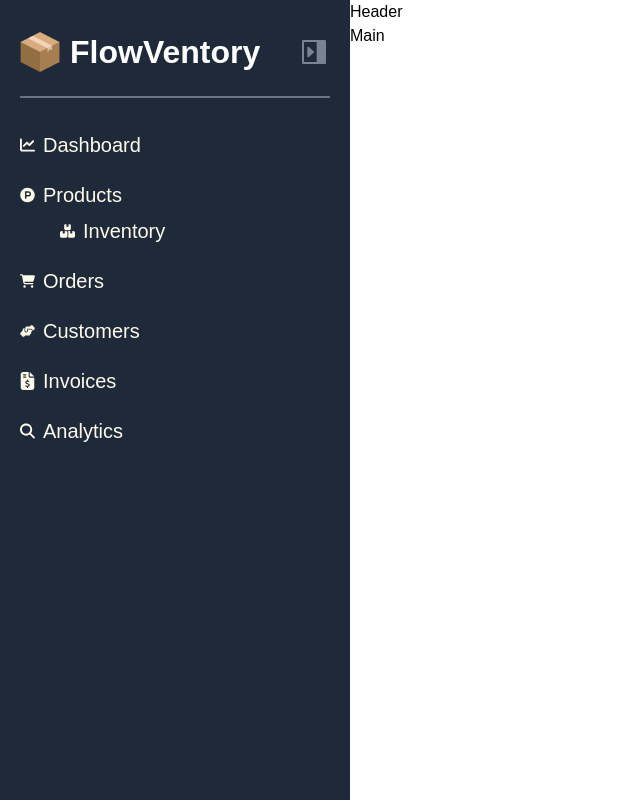
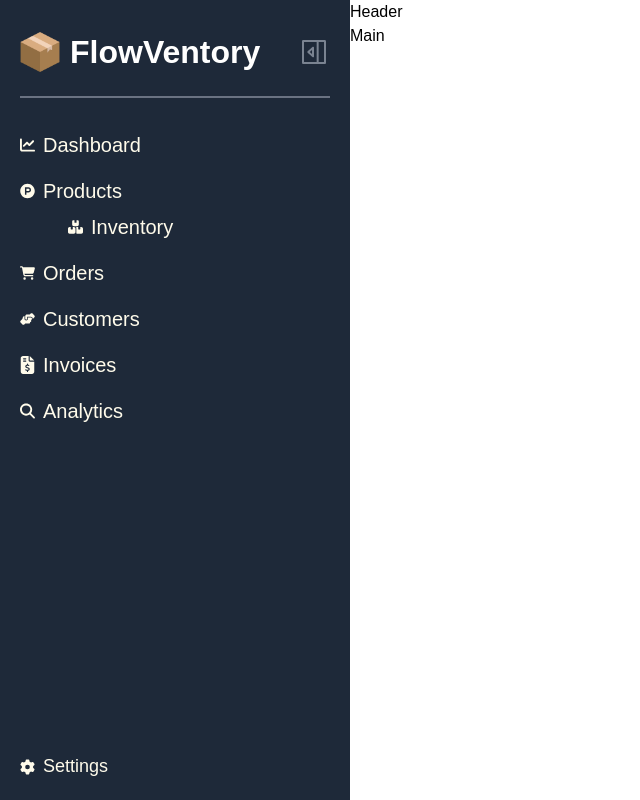
Before and after one commit to Yahyawi99/n8n-erp-automation, a React (Vite) app in the folder client/: page / in a window 1280 px wide. Shown: the whole page, without its empty margins (0-640 px from the left). Built offline with nearby package versions, Linux system fonts and the light colour scheme; a web font is replaced by a local one.

Commit message:
added icons to sidebar options

```diff
--- a/client/src/components/layout/Sidebar.tsx
+++ b/client/src/components/layout/Sidebar.tsx
@@ -8,10 +8,12 @@ import {
   faHandshakeAngle,
   faFileInvoiceDollar,
   faMagnifyingGlass,
+  faGear,
   type IconDefinition,
 } from "@fortawesome/free-solid-svg-icons";
 import { faProductHunt } from "@fortawesome/free-brands-svg-icons";
 import logo from "../../assets/icons/logo.png";
+import CloseSidebar from "../ui/CloseSidebar";
 
 type Option = {
   name: string;
@@ -54,20 +56,27 @@ const sidebarOptions: Option[] = [
 
 const Sidebar: React.FC = () => {
   return (
-    <aside className="w-1/2 min-h-screen max-w-[350px] bg-gray-800 p-5 overflow-hidden">
+    <aside className="flex flex-col w-1/2 min-h-screen max-w-[350px] bg-gray-800 p-5 overflow-hidden">
       <div className="flex items-center justify-between py-2 pb-5 mb-8 border-b-2 border-gray-500">
         <div className="flex items-center gap-2.5">
           <img className="w-[40px]" src={logo} alt="logo" />
           <h1 className="text-[32px] font-extrabold text-white">FlowVentory</h1>
         </div>
 
-        <CloseIcon />
+        <CloseSidebar />
+      </div>
+
+      <div className="flex-1">
+        <ul className="flex flex-col gap-4 text-amber-50">
+          <Options data={sidebarOptions} />
+        </ul>
       </div>
 
       <div>
-        <ul className="flex flex-col gap-5 text-amber-50">
-          <Options data={sidebarOptions} />
-        </ul>
+        <button className="flex items-center gap-2 text-amber-50 cursor-pointer text-[18px]">
+          <FontAwesomeIcon icon={faGear} width={15} />
+          <p>Settings</p>
+        </button>
       </div>
     </aside>
   );
@@ -84,7 +93,7 @@ const Options = ({ data }: { data: Option[] }) => {
         </div>
 
         {subOptions ? (
-          <ul className="flex items-center gap-2 ml-10">
+          <ul className="flex items-center gap-2 ml-12">
             <Options data={subOptions} />
           </ul>
         ) : (
@@ -95,21 +104,4 @@ const Options = ({ data }: { data: Option[] }) => {
   });
 };
 
-const CloseIcon = () => {
-  return (
-    <svg
-      className="fill-gray-400 cursor-pointer opacity-75 w-[32px] h-[32px]"
-      strokeLinejoin="round"
-      strokeMiterlimit="2"
-      viewBox="0 0 24 24"
-      xmlns="http://www.w3.org/2000/svg"
-    >
-      <path
-        d="m4 2.999c-.478 0-1 .379-1 1v16c0 .62.519 1 1 1h16c.621 0 1-.52 1-1v-16c0-.478-.379-1-1-1zm.5 16.5v-15h9.5v15zm3.658-11.321c-.137-.124-.299-.179-.458-.179-.358 0-.7.284-.7.705v6.59c0 .422.342.705.7.705.159 0 .321-.055.458-.178 1.089-.982 2.684-2.417 3.576-3.22.17-.153.266-.371.266-.601 0-.229-.096-.448-.265-.601-.893-.803-2.487-2.239-3.577-3.221z"
-        fillRule="nonzero"
-      />
-    </svg>
-  );
-};
-
 export default Sidebar;
--- /dev/null
+++ b/client/src/components/ui/CloseSidebar.tsx
@@ -0,0 +1,18 @@
+export default () => {
+  return (
+    <svg
+      clipRule="evenodd"
+      fillRule="evenodd"
+      strokeLinejoin="round"
+      strokeMiterlimit="2"
+      viewBox="0 0 24 24"
+      xmlns="http://www.w3.org/2000/svg"
+      className="fill-gray-400 cursor-pointer opacity-75 w-[32px] h-[32px]"
+    >
+      <path
+        d="m4 3c-.478 0-1 .379-1 1v16c0 .62.519 1 1 1h16c.621 0 1-.52 1-1v-16c0-.478-.379-1-1-1zm15.5 1.5v15h-4v-15zm-15 15v-15h9.5v15zm6.342-3.679c.137.124.299.179.458.179.358 0 .7-.284.7-.705v-6.59c0-.422-.342-.705-.7-.705-.159 0-.321.055-.458.178-1.089.982-2.684 2.417-3.576 3.22-.17.153-.266.371-.266.601 0 .229.096.448.265.601.893.803 2.487 2.239 3.577 3.221zm-.342-5.317v2.991l-1.66-1.496z"
+        fill-rule="nonzero"
+      />
+    </svg>
+  );
+};
```
